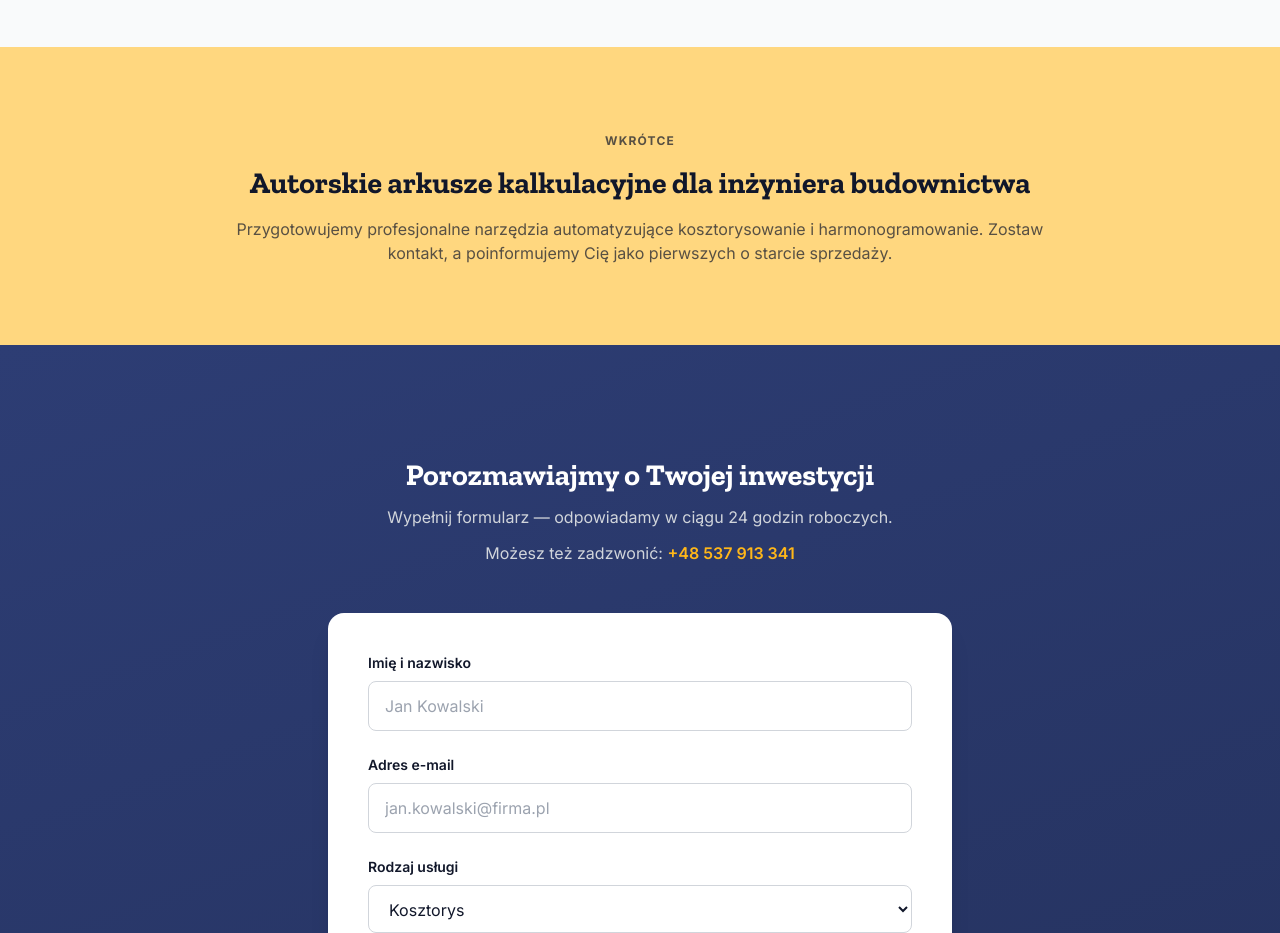
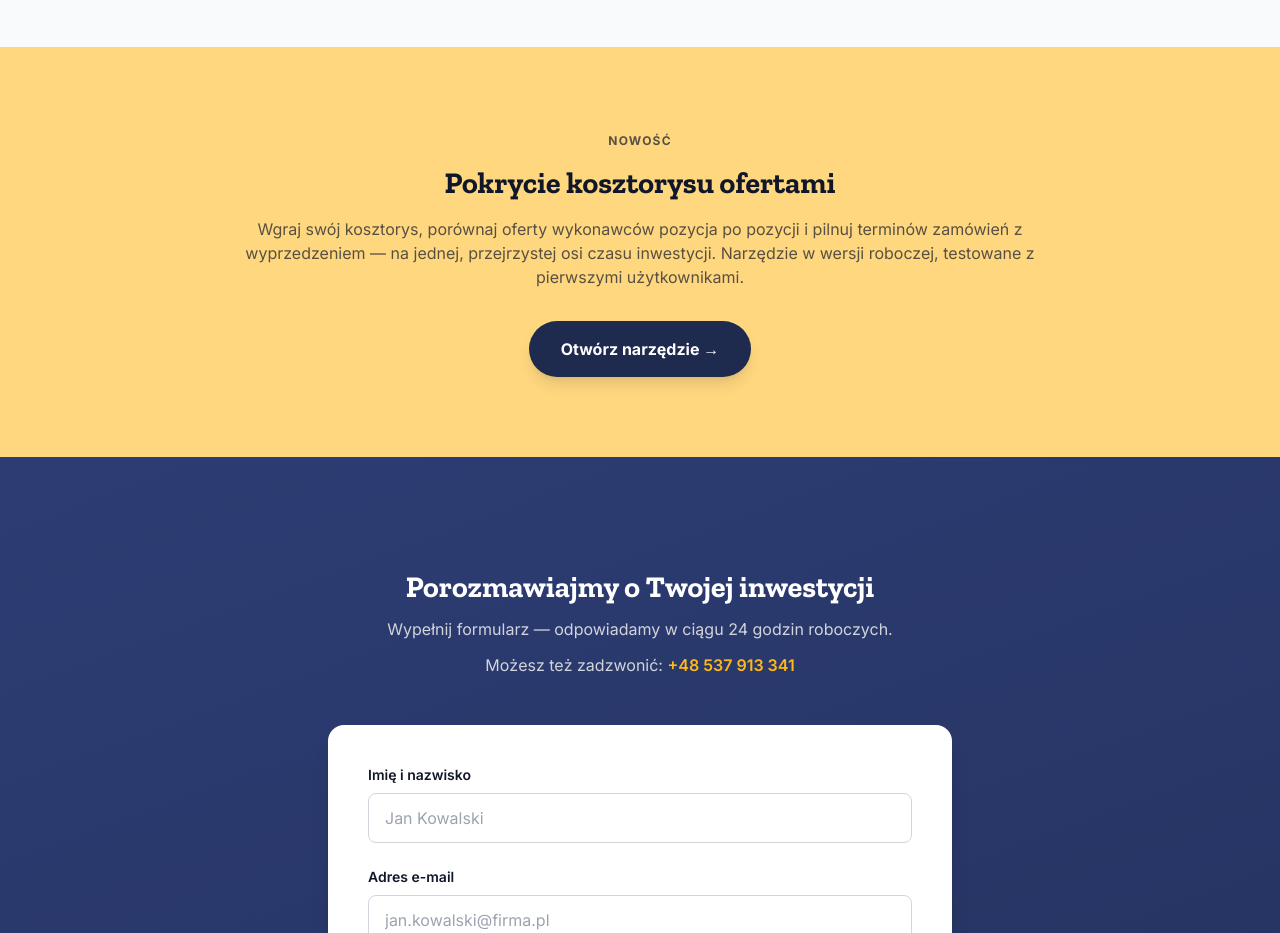
Before and after one commit to bartosz-cmyk/ratio-strona, a website: page index.html in a window 1280 px wide. Shown: the part 2040-2973 px from the top of the page. Drawn offline with nearby package versions, Linux system fonts and the light colour scheme.

Commit message:
Dodaj hook do aplikacji Pokrycie kosztorysu ofertami na stronie głównej

```diff
--- a/index.html
+++ b/index.html
@@ -160,17 +160,24 @@
   </div>
 </section>
 
-<!-- ZAJAWKA PRODUKTÓW CYFROWYCH -->
+<!-- HOOK DO APLIKACJI: POKRYCIE KOSZTORYSU OFERTAMI -->
 <section style="background-color:#ffd77f">
   <div class="max-w-4xl mx-auto px-6 py-16 sm:py-20 text-center">
-    <span class="inline-block text-xs font-bold uppercase tracking-widest text-ink/70 mb-4 font-sans">Wkrótce</span>
+    <span class="inline-block text-xs font-bold uppercase tracking-widest text-ink/70 mb-4 font-sans">Nowość</span>
     <h2 class="text-2xl sm:text-3xl font-bold text-ink leading-snug">
-      Autorskie arkusze kalkulacyjne dla inżyniera budownictwa
+      Pokrycie kosztorysu ofertami
     </h2>
     <p class="mt-4 text-ink/70 text-sm sm:text-base font-sans">
-      Przygotowujemy profesjonalne narzędzia automatyzujące kosztorysowanie i harmonogramowanie.
-      Zostaw kontakt, a poinformujemy Cię jako pierwszych o starcie sprzedaży.
+      Wgraj swój kosztorys, porównaj oferty wykonawców pozycja po pozycji i pilnuj
+      terminów zamówień z wyprzedzeniem — na jednej, przejrzystej osi czasu inwestycji.
+      Narzędzie w wersji roboczej, testowane z pierwszymi użytkownikami.
     </p>
+    <div class="mt-8">
+      <a href="mvp-pokrycie-ofertami.html"
+         class="inline-flex items-center justify-center rounded-full bg-navy px-8 py-4 text-base font-bold text-white shadow-lg shadow-black/10 transition hover:bg-navy-light hover:-translate-y-0.5 font-sans">
+        Otwórz narzędzie →
+      </a>
+    </div>
   </div>
 </section>
 
```
